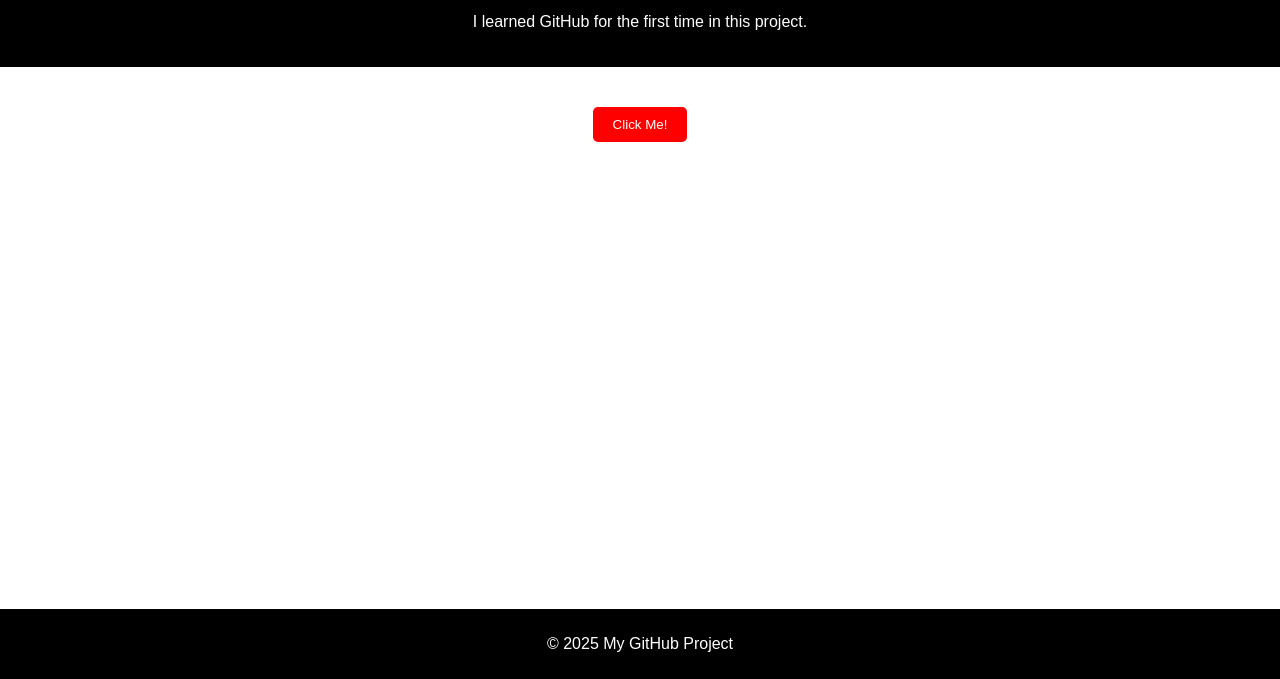
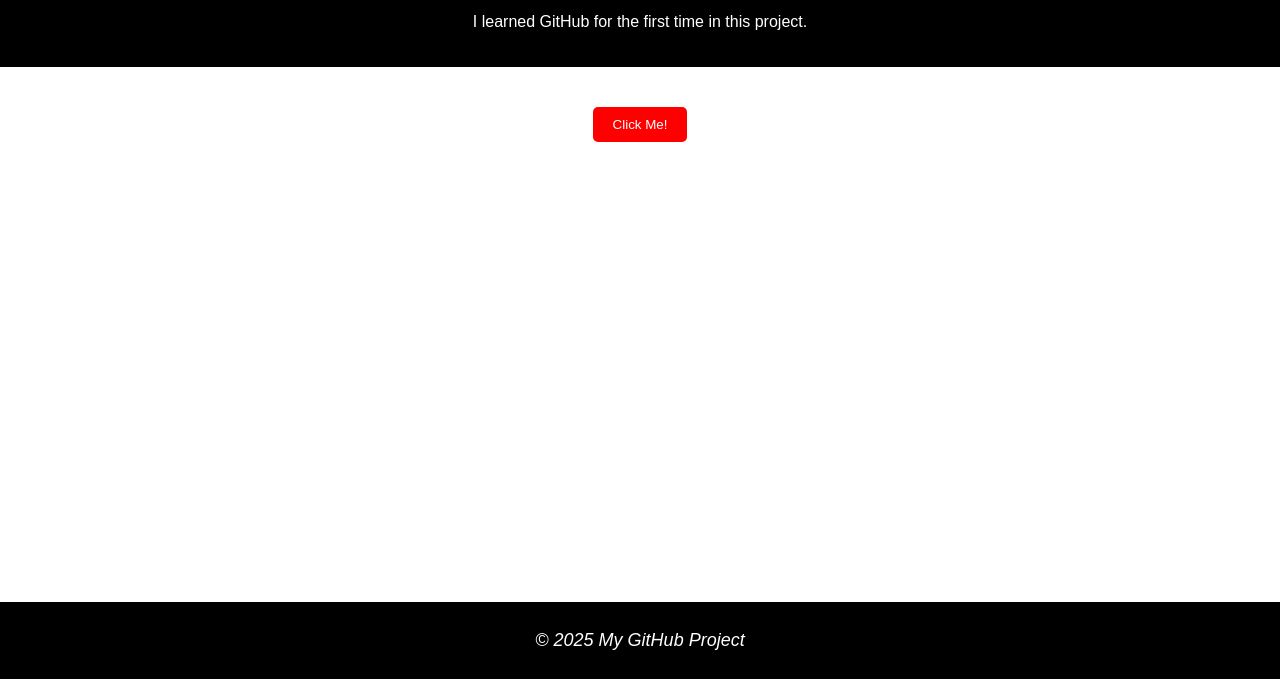
Before and after one commit to sawerrai-AU/web-assignment, a plain HTML site: page index.html in a window 1280 px wide. Shown: the part 121-800 px from the top of the page. Drawn offline with Linux system fonts and the light colour scheme.

Commit message:
Increased footer font size and made it italic

```diff
--- a/style.css
+++ b/style.css
@@ -43,4 +43,8 @@ footer {
     position: fixed;
     width: 100%;
     bottom: 0;
+    font-size: 18px;
+    font-style: italic;
+    font-weight: lighter;
+
 }
```
